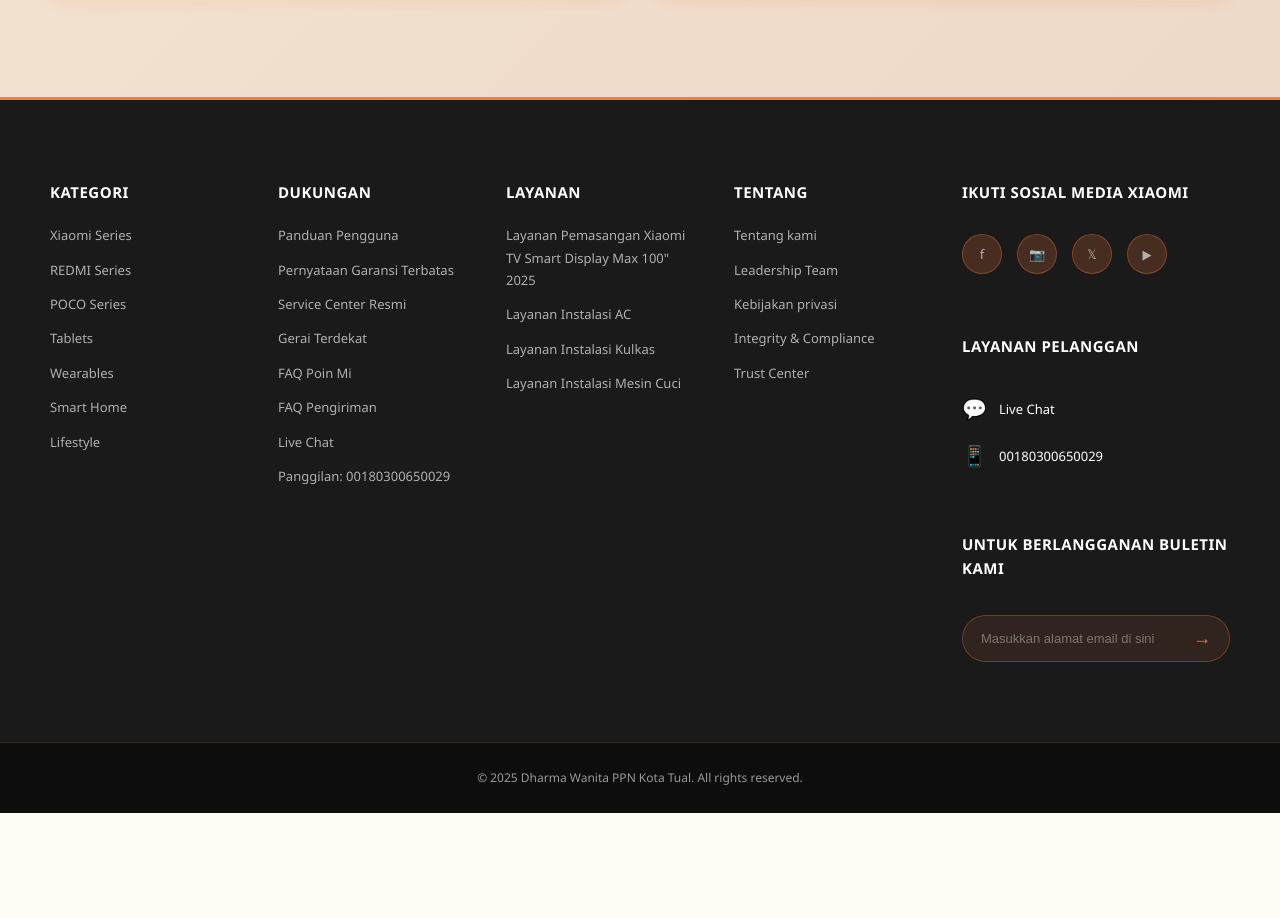
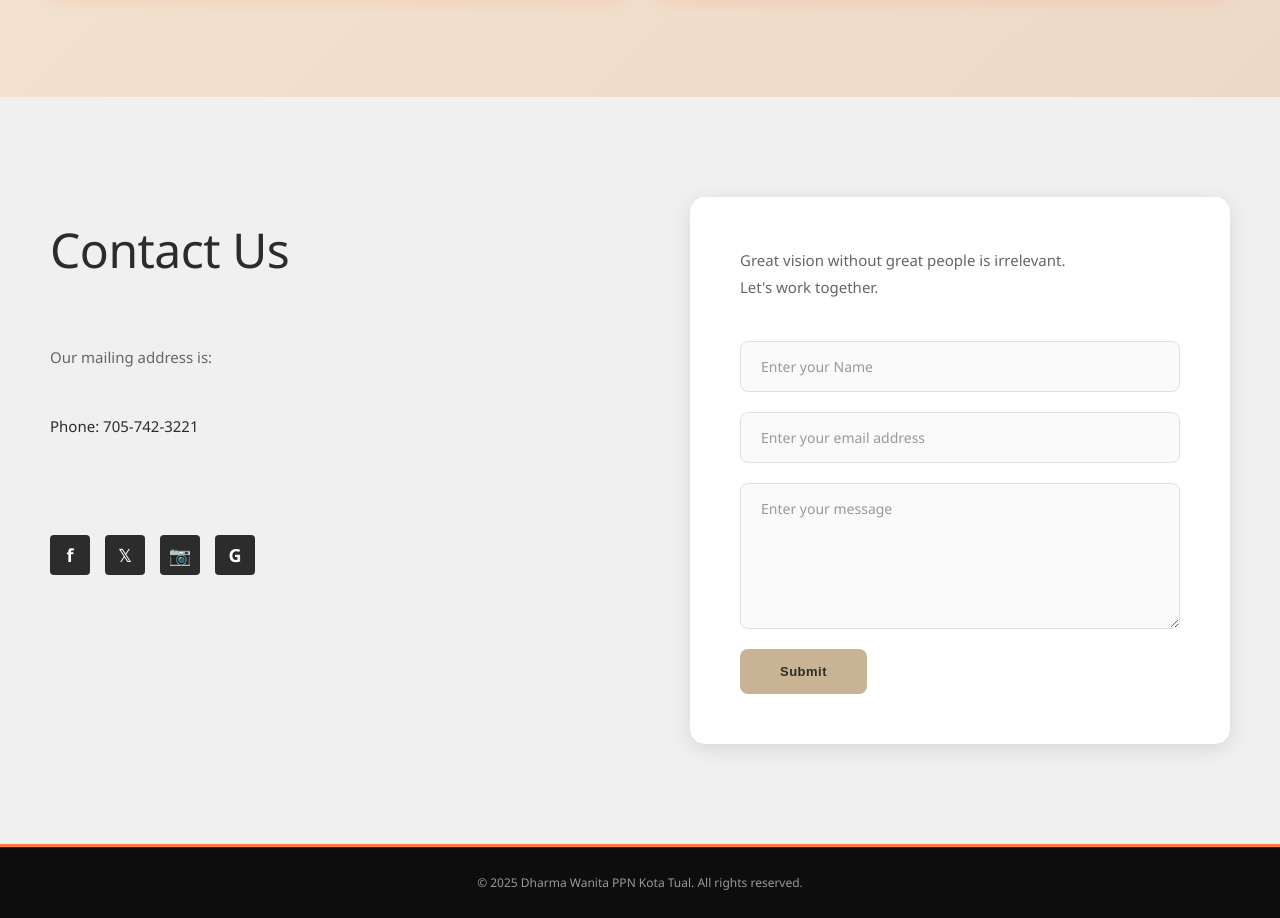
Before and after one commit to Cshuu-cmd/dwan, a plain HTML site: page index.html in a window 1280 px wide. Shown: the part 4845-5763 px from the top of the page. Before the commit the page ends 5658 px from the top, so only its background shows below. Drawn offline with Linux system fonts and the light colour scheme.

Commit message:
git commit

```diff
--- a/index.html
+++ b/index.html
@@ -151,86 +151,39 @@
         </div>
     </section>
 
-    <!-- Footer -->
-    <footer id="contact">
-        <div class="footer-container">
-            <div class="footer-column">
-                <h4>Kategori</h4>
-                <ul>
-                    <li><a href="#work">Xiaomi Series</a></li>
-                    <li><a href="#work">REDMI Series</a></li>
-                    <li><a href="#work">POCO Series</a></li>
-                    <li><a href="#work">Tablets</a></li>
-                    <li><a href="#work">Wearables</a></li>
-                    <li><a href="#work">Smart Home</a></li>
-                    <li><a href="#work">Lifestyle</a></li>
-                </ul>
+    <!-- Contact Section -->
+    <section class="contact-section" id="contact">
+        <div class="contact-container">
+            <div class="contact-info">
+                <h2>Contact Us</h2>
+                <div class="contact-details">
+                    <p>Our mailing address is:</p>
+                    <p class="address"><br>Phone: 705-742-3221</p>
+                </div>
+                <div class="social-links">
+                    <a href="#" class="social-link" title="Facebook">f</a>
+                    <a href="#" class="social-link" title="Twitter">𝕏</a>
+                    <a href="#" class="social-link" title="Instagram">📷</a>
+                    <a href="#" class="social-link" title="Google">G</a>
+                </div>
             </div>
 
-            <div class="footer-column">
-                <h4>DUKUNGAN</h4>
-                <ul>
-                    <li><a href="#">Panduan Pengguna</a></li>
-                    <li><a href="#">Pernyataan Garansi Terbatas</a></li>
-                    <li><a href="#">Service Center Resmi</a></li>
-                    <li><a href="#">Gerai Terdekat</a></li>
-                    <li><a href="#">FAQ Poin Mi</a></li>
-                    <li><a href="#">FAQ Pengiriman</a></li>
-                    <li><a href="#">Live Chat</a></li>
-                    <li><a href="#">Panggilan: 00180300650029</a></li>
-                </ul>
-            </div>
-
-            <div class="footer-column">
-                <h4>Layanan</h4>
-                <ul>
-                    <li><a href="#">Layanan Pemasangan Xiaomi TV Smart Display Max 100" 2025</a></li>
-                    <li><a href="#">Layanan Instalasi AC</a></li>
-                    <li><a href="#">Layanan Instalasi Kulkas</a></li>
-                    <li><a href="#">Layanan Instalasi Mesin Cuci</a></li>
-                </ul>
-            </div>
-
-            <div class="footer-column">
-                <h4>TENTANG</h4>
-                <ul>
-                    <li><a href="#">Tentang kami</a></li>
-                    <li><a href="#">Leadership Team</a></li>
-                    <li><a href="#">Kebijakan privasi</a></li>
-                    <li><a href="#">Integrity & Compliance</a></li>
-                    <li><a href="#">Trust Center</a></li>
-                </ul>
-            </div>
-
-            <div class="footer-column">
-                <h4>Ikuti sosial media Xiaomi</h4>
-                <div class="social-icons">
-                    <a href="#" class="social-icon facebook">f</a>
-                    <a href="#" class="social-icon instagram">📷</a>
-                    <a href="#" class="social-icon twitter">𝕏</a>
-                    <a href="#" class="social-icon youtube">▶</a>
+            <div class="contact-form-wrapper">
+                <div class="form-tagline">
+                    <p>Great vision without great people is irrelevant.<br>Let's work together.</p>
                 </div>
-
-                <h4 style="margin-top: 40px;">Layanan pelanggan</h4>
-                <div class="contact-info">
-                    <div class="contact-item">
-                        <span class="chat-icon">💬</span>
-                        <span>Live Chat</span>
-                    </div>
-                    <div class="contact-item">
-                        <span class="phone-icon">📱</span>
-                        <span>00180300650029</span>
-                    </div>
-                </div>
-
-                <h4 style="margin-top: 40px;">Untuk berlangganan buletin kami</h4>
-                <form class="newsletter-form">
-                    <input type="email" placeholder="Masukkan alamat email di sini" required>
-                    <button type="submit">→</button>
+                <form class="contact-form">
+                    <input type="text" placeholder="Enter your Name" required>
+                    <input type="email" placeholder="Enter your email address" required>
+                    <textarea placeholder="Enter your message" rows="6" required></textarea>
+                    <button type="submit" class="submit-btn">Submit</button>
                 </form>
             </div>
         </div>
+    </section>
 
+    <!-- Footer -->
+    <footer>
         <div class="footer-bottom">
             <p>&copy; 2025 Dharma Wanita PPN Kota Tual. All rights reserved.</p>
         </div>
--- a/style.css
+++ b/style.css
@@ -412,6 +412,143 @@ nav a:hover {
     line-height: 1.7;
 }
 
+/* Contact Section */
+.contact-section {
+    padding: 100px 50px;
+    background: #F0F0F0;
+}
+
+.contact-container {
+    max-width: 1400px;
+    margin: 0 auto;
+    display: grid;
+    grid-template-columns: 1fr 1fr;
+    gap: 100px;
+    align-items: flex-start;
+}
+
+.contact-info h2 {
+    font-size: 48px;
+    margin-bottom: 40px;
+    font-weight: 300;
+    letter-spacing: -0.5px;
+    color: #2C2C2C;
+}
+
+.contact-details {
+    margin-bottom: 50px;
+}
+
+.contact-details p {
+    font-size: 15px;
+    color: #666666;
+    line-height: 1.8;
+    margin-bottom: 10px;
+}
+
+.contact-details .address {
+    font-weight: 500;
+    color: #2C2C2C;
+    margin-top: 15px;
+}
+
+.social-links {
+    display: flex;
+    gap: 15px;
+    margin-top: 20px;
+}
+
+.social-link {
+    display: flex;
+    align-items: center;
+    justify-content: center;
+    width: 40px;
+    height: 40px;
+    background: #2C2C2C;
+    color: #FFFFFF;
+    text-decoration: none;
+    border-radius: 4px;
+    font-size: 18px;
+    font-weight: bold;
+    transition: all 0.3s ease;
+}
+
+.social-link:hover {
+    background: #FF7A3D;
+    transform: translateY(-3px);
+}
+
+.contact-form-wrapper {
+    background: white;
+    padding: 50px;
+    border-radius: 15px;
+    box-shadow: 0 5px 20px rgba(0, 0, 0, 0.1);
+}
+
+.form-tagline {
+    margin-bottom: 40px;
+}
+
+.form-tagline p {
+    font-size: 15px;
+    color: #666666;
+    line-height: 1.8;
+    font-weight: 500;
+}
+
+.contact-form {
+    display: flex;
+    flex-direction: column;
+    gap: 20px;
+}
+
+.contact-form input,
+.contact-form textarea {
+    padding: 15px 20px;
+    border: 1px solid #E0E0E0;
+    border-radius: 8px;
+    font-family: 'Segoe UI', Tahoma, Geneva, Verdana, sans-serif;
+    font-size: 14px;
+    color: #2C2C2C;
+    background: #FAFAFA;
+    transition: all 0.3s ease;
+}
+
+.contact-form input::placeholder,
+.contact-form textarea::placeholder {
+    color: #999999;
+}
+
+.contact-form input:focus,
+.contact-form textarea:focus {
+    outline: none;
+    background: white;
+    border-color: #FF7A3D;
+    box-shadow: 0 0 0 3px rgba(255, 122, 61, 0.1);
+}
+
+.submit-btn {
+    background: #C9B395;
+    color: #2C2C2C;
+    border: none;
+    padding: 15px 40px;
+    border-radius: 8px;
+    font-size: 13px;
+    font-weight: 600;
+    /* text-transform: lowercase; */
+    cursor: pointer;
+    transition: all 0.3s ease;
+    width: fit-content;
+    letter-spacing: 0.5px;
+}
+
+.submit-btn:hover {
+    background: #FF7A3D;
+    color: white;
+    transform: translateY(-2px);
+    box-shadow: 0 5px 15px rgba(255, 122, 61, 0.3);
+}
+
 /* Footer */
 footer {
     background: #1A1A1A;
@@ -663,6 +800,20 @@ footer {
         font-size: 32px;
     }
 
+    .contact-container {
+        grid-template-columns: 1fr;
+        gap: 50px;
+        padding: 0 20px;
+    }
+
+    .contact-info h2 {
+        font-size: 36px;
+    }
+
+    .contact-form-wrapper {
+        padding: 40px;
+    }
+
     .footer-container {
         grid-template-columns: repeat(2, 1fr);
         gap: 30px;
@@ -743,6 +894,38 @@ footer {
         font-size: 24px;
     }
 
+    .contact-section {
+        padding: 60px 20px;
+    }
+
+    .contact-container {
+        grid-template-columns: 1fr;
+        gap: 40px;
+    }
+
+    .contact-info {
+        text-align: center;
+    }
+
+    .contact-info h2 {
+        font-size: 28px;
+    }
+
+    .contact-details {
+        display: flex;
+        flex-direction: column;
+        align-items: center;
+        margin-bottom: 40px;
+    }
+
+    .social-links {
+        justify-content: center;
+    }
+
+    .contact-form-wrapper {
+        padding: 30px;
+    }
+
     .footer-container {
         grid-template-columns: 1fr;
         gap: 30px;
```
